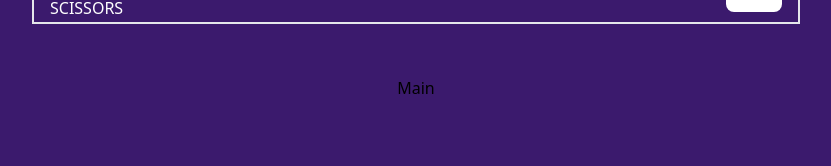
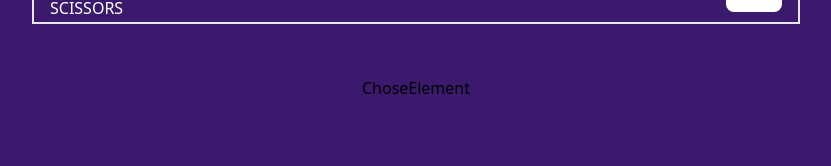
Before and after one commit to balikis-oyeleye/Rock-Paper-Scissors, a React (Create React App) app: page / in a window 1280 px wide. Shown: the part 140-306 px from the top of the page, without its empty margins (224-1055 px from the left). Built offline with nearby package versions, Linux system fonts and the light colour scheme.

Commit message:
Update game routing

```diff
--- a/src/App.js
+++ b/src/App.js
@@ -1,4 +1,5 @@
 import { useState } from "react";
+import { BrowserRouter } from "react-router-dom";
 import Footer from "./components/Footer/Footer";
 import Header from "./components/Header/Header";
 import Main from "./components/Main/Main";
@@ -7,11 +8,13 @@ function App() {
   const [score, setScore] = useState(4);
 
   return (
-    <div className="App flex justify-start flex-col items-center">
-      <Header score={score} />
-      <Main />
-      <Footer />
-    </div>
+    <BrowserRouter>
+      <div className="App flex justify-start flex-col items-center">
+        <Header score={score} />
+        <Main />
+        <Footer />
+      </div>
+    </BrowserRouter>
   );
 }
 
--- a/src/components/Main/Main.jsx
+++ b/src/components/Main/Main.jsx
@@ -1,8 +1,18 @@
 import React from "react";
+import { Routes, Route } from "react-router-dom";
+import ChoseElement from "./ChoseElement";
+import Game from "./Game";
 import "./main.css";
 
 const Main = () => {
-  return <div>Main</div>;
+  return (
+    <main>
+      <Routes>
+        <Route path="/" element={<ChoseElement />} />
+        <Route path="/game" element={<Game />} />
+      </Routes>
+    </main>
+  );
 };
 
 export default Main;
```
